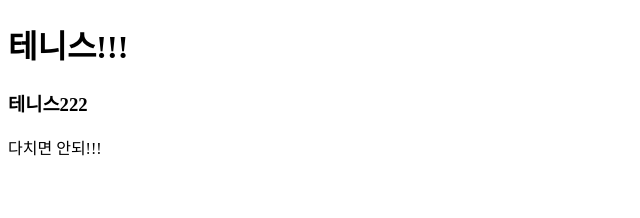
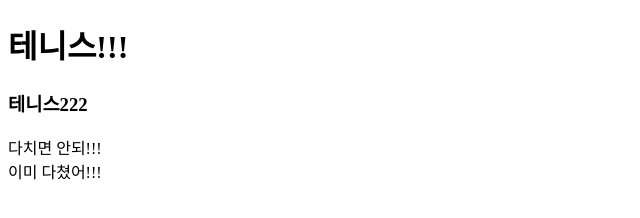
Before and after one commit to zoshs2000/Tennissing, a plain HTML site: page index.html in a window 1280 px wide. Shown: the whole page, without its empty margins (0-640 px from the left). Drawn offline with Linux system fonts and the light colour scheme.

Commit message:
이미 다침

```diff
--- a/index.html
+++ b/index.html
@@ -10,5 +10,6 @@
     <h3>테니스222</h3>
 
     <div>다치면 안되!!!</div>
+    <div>이미 다쳤어!!!</div>
 </body>
 </html>
```
Also changed, not shown: 1 other file.
